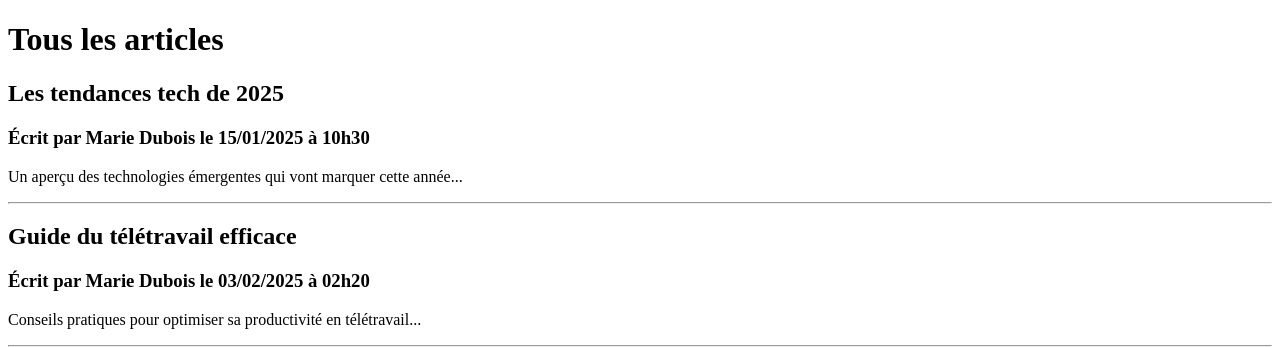
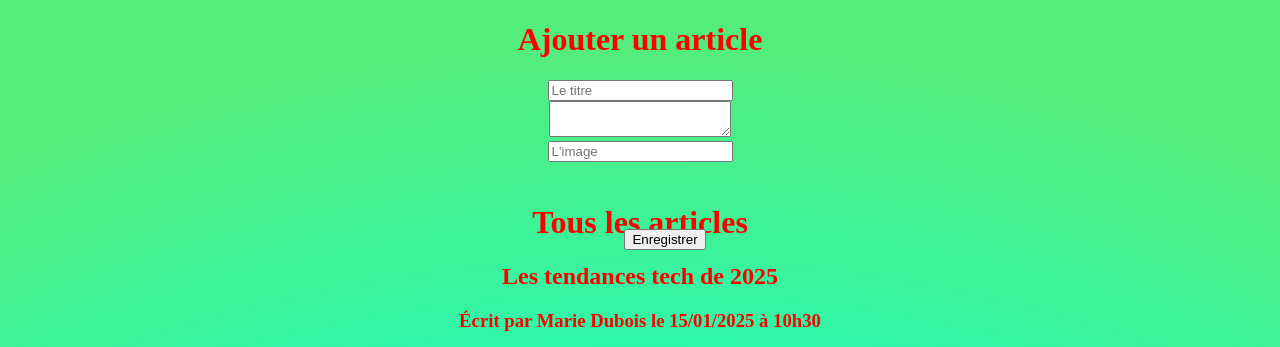
Before and after one commit to bthouverez/BlogVacances25ORT, a PHP site: page / in a window 1280 px wide. Shown: the top 347 px of the page. Run offline with PHP 8.4, Linux system fonts and the light colour scheme; data comes from the database, SQL or seed files in the repository.

Commit message:
final, views, skeleton, controller, picture

```diff
--- a/index.php
+++ b/index.php
@@ -1,33 +1,46 @@
 <?php
+session_start();
 require_once('model/ArticleDAO.php');
 
+// simule une connexion utilisateur
+$_SESSION['username'] = 'pmartin';
+$_SESSION['user_id'] = 2;
+
+
+$message_erreur = '';
+
 $daoArticle = new ArticleDAO();
+
+// traitement de l'ajout
+if(isset($_POST['btnAjoutArticle'])) {
+	/// vérifier les champs
+	if(isset($_POST['title']) && $_POST['title'] != "") {
+		if(isset($_POST['content']) && $_POST['content'] != "") {
+			$picture = '';
+			if(isset($_POST['picture'])) {
+				if($_POST['picture'] == '') {
+					$picture = "https://storage.googleapis.com/smartphoto-express-production-wp-blogs-com/10/2018/07/ThinkstockPhotos-119353260_55e9890de3b9c.jpg";
+				} else {
+					$picture = $_POST['picture'];
+				}
+			}
+
+			// tout est bon
+			$daoArticle->create($_POST['title'], $_POST['content'], $picture);
+
+		} else $message_erreur = 'Contenu non rempli';
+	} else $message_erreur = 'Titre non rempli';
+}
+
+// traitement de la suppression
+if(isset($_POST['deleteArticle'])) {
+	$daoArticle->delete($_POST['id_article']);
+}
+
+
 $articles = $daoArticle->findAll();
 
-?>
-
-<!DOCTYPE html>
-<html>
-<head>
-	<meta charset="utf-8">
-	<meta name="viewport" content="width=device-width, initial-scale=1">
-	<title>Tous les articles</title>
-</head>
-<body>
-
-	<h1>Tous les articles</h1>
-
-	<?php foreach ($articles as $article) { ?>
-	<section>
-
-		<h2><?= $article->getTitle() ?></h2>
-		<h3>Écrit par <?= $article->getAuthor()->getName()  ?> le <?= $article->getPublishedAt()->format('d/m/Y à h\hi') ?></h3>
-		<p><?= $article->getContent() ?>
-
-	</section>
-	<hr>
-	<?php } ?>
 
 
-</body>
-</html>
+
+include('view/skeleton.php');
--- a/model/ArticleDAO.php
+++ b/model/ArticleDAO.php
@@ -54,4 +54,27 @@ class ArticleDAO {
 		return $tab;
 	}
 
+	public function checkUser($username, $password) {
+		// vérifier sur le username existe
+		// vérifier si les mdp correspondent
+		// si tout est ok, on rentre l'utilisateur dans la session
+	}
+
+	public function create(string $title, string $content, string $picture) {
+		$sql = 'INSERT INTO articles VALUES (null, ?, NOW(), ?, ?, ?)';
+		$stmt = $this->bdd->prepare($sql);
+		$stmt->execute([$title, $picture, $content, $_SESSION['user_id']]);
+	}
+
+	public function delete(int $id) {
+		$sql = 'DELETE FROM articles WHERE id = ?';
+		$stmt = $this->bdd->prepare($sql);
+		$stmt->execute([$id]);
+	}
 }
+
+// create
+
+// delete
+
+?>
--- /dev/null
+++ b/view/addForm.php
@@ -0,0 +1,7 @@
+	<h1>Ajouter un article</h1>
+	<form method="post" action="index.php">
+		<input type="text" name="title" placeholder="Le titre" required><br>
+		<textarea name="content" required></textarea><br>
+		<input type="text" name="picture" placeholder="L'image"><br>
+		<button name="btnAjoutArticle">Enregistrer</button>
+	</form>
--- /dev/null
+++ b/view/main.php
@@ -0,0 +1,31 @@
+
+<?php if($message_erreur != '') { ?>
+	<p style="background-color: red; color: white">
+		<?= $message_erreur ?>
+	</p>
+<?php } ?>
+
+<?php include('addForm.php'); ?>
+
+<h1>Tous les articles</h1>
+
+<?php foreach ($articles as $article) { ?>
+<section>
+
+	<h2>
+		<?= $article->getTitle() ?>
+	</h2>
+	<h3>Écrit par <?= $article->getAuthor()->getName()  ?> le <?= $article->getPublishedAt()->format('d/m/Y à h\hi') ?></h3>
+	<?php if($article->getAuthor()->getId() == $_SESSION['user_id']) { ?>
+		<form method="post" action="index.php">
+			<input type="hidden" name="id_article" value="<?= $article->getId() ?>">
+			<button name="deleteArticle">X</button>
+		</form>
+	<?php } ?>
+
+	<img src="<?= $article->getPicture() ?>" alt="photo" width="200" />
+	<p><?= $article->getContent() ?></p>
+
+</section>
+<hr>
+<?php } ?>
--- /dev/null
+++ b/view/skeleton.php
@@ -0,0 +1,28 @@
+
+<!DOCTYPE html>
+<html>
+<head>
+	<meta charset="utf-8">
+	<meta name="viewport" content="width=device-width, initial-scale=1">
+	<title>Tous les articles</title>
+	<style>
+		body { text-align: center; background: #9b2a7f;
+background: radial-gradient(circle, rgba(155, 42, 127, 1) 0%, rgba(199, 186, 87, 1) 34%, rgba(13, 255, 211, 1) 63%, rgba(83, 237, 124, 1) 92%);
+ color: red }
+		img { border-radius: 100% }
+
+		button {
+			position: relative;
+			top: 67px;
+			left: 25px;
+		}
+
+	</style>
+</head>
+<body>
+
+	<?php include('main.php'); ?>
+
+
+</body>
+</html>
```
